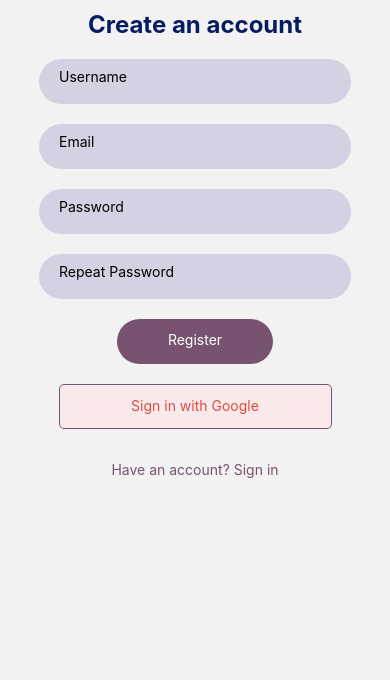
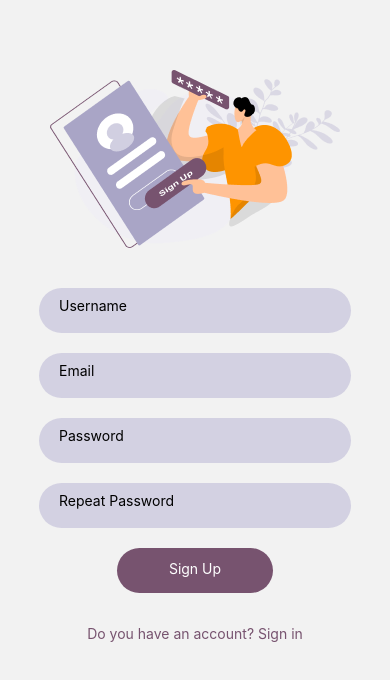
Before and after one commit to kunasyl/JELLY, a React Native app: screen /SignUp in a window 390 px wide. Shown: the top 680 px of the page. Built offline with nearby package versions, Linux system fonts and the light colour scheme.

Commit message:
change SignUp screen

```diff
--- a/src/screens/SignInScreen/SignInScreen.js
+++ b/src/screens/SignInScreen/SignInScreen.js
@@ -66,7 +66,7 @@ const SignInScreen = () => {
         style={styles.loginBtn}/>
 
 
-      <SocialSignInButtons/>
+      {/* <SocialSignInButtons/> */}
 
       <CustomButton
         text={"Don’t have an account? Sign Up"}
@@ -101,7 +101,7 @@ const styles = StyleSheet.create({
     },
     leftBtn: {
       // position: 'absolute',
-      // width: '100%',
+    // width: '100%'
       textAlign: 'right',
       // marginRight: -20,
     }
--- a/src/screens/SignUpScreen/SignUpScreen.js
+++ b/src/screens/SignUpScreen/SignUpScreen.js
@@ -5,6 +5,7 @@ import CustomButton from '../../components/CustomButton'
 import SocialSignInButtons from '../../components/SocialSignInButtons'
 import { useNavigation } from '@react-navigation/native'
 import { auth, user } from '../../../firebase'
+import SingUpPng from '../../../assets/sign_up.png'
 
 // import auth from '@react-native-firebase/auth';
 
@@ -44,7 +45,11 @@ const SignUpScreen = () => {
   return (
     <ScrollView showsVerticalScrollIndicator={false}>
       <View style={styles.root}>
-        <Text style={styles.title}>Create an account</Text>
+        <Image
+          source={SingUpPng}
+          style={styles.logo}
+          resizeMode="contain"/>
+
 
         <CustomInput
           placeholder="Username"
@@ -69,12 +74,16 @@ const SignUpScreen = () => {
           secureTextEntry={true}
         />
 
-        <CustomButton text="Register" onPress={onRegisterPressed} />
+        <CustomButton
+          text="Sign Up"
+          onPress={onRegisterPressed}
+          style={styles.btn}
+        />
 
-        <SocialSignInButtons/>
+        {/* <SocialSignInButtons/> */}
 
         <CustomButton
-          text={"Have an account? Sign in"}
+          text={"Do you have an account? Sign in"}
           onPress={onSignInPressed}
           type="TERTIARY"
         />
@@ -88,18 +97,22 @@ const styles = StyleSheet.create({
     root: {
       alignItems: 'center',
       paffing: 10,
-      // backgroundColor: '#84D5B2'
+      marginVertical: 40
     },
     logo: {
       // width: '100%',
       maxWidth: 300,
       maxHeight: 200,
+      margin: 30
     },
     title: {
       fontSize: 24,
       fontWeight: 'bold',
       color: '#051C60',
       margin: 10,
+    },
+    btn: {
+      marginTop: 20
     }
   });
 
```
Lines whose indentation alone changed are shown as unchanged.
